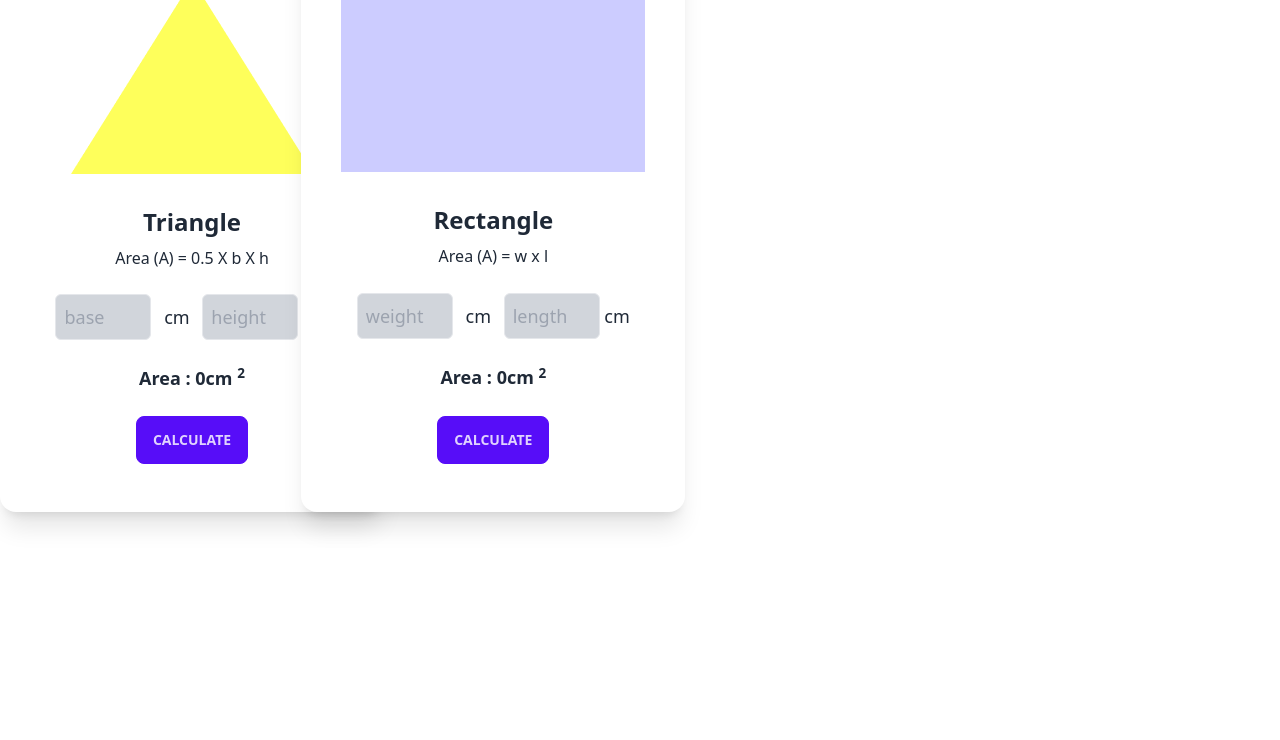
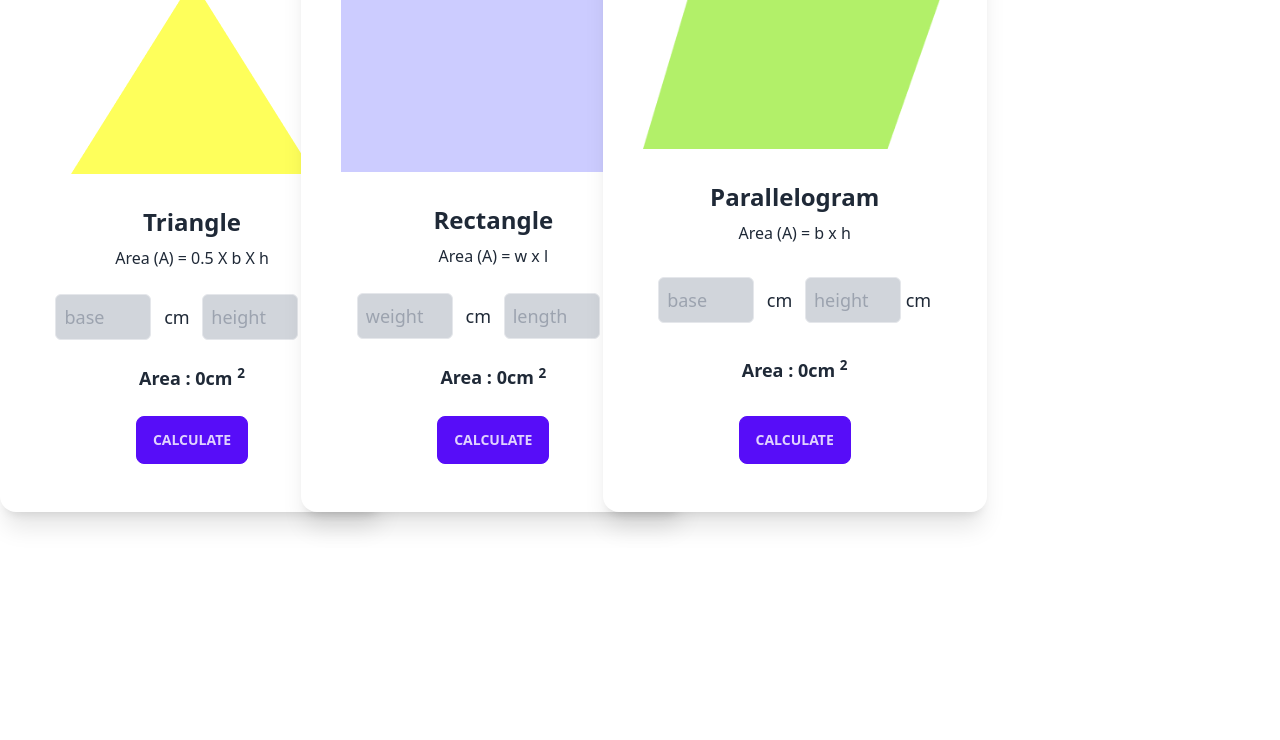
Before and after one commit to forhadhossen1/geometry-calculate, a plain HTML site: page index.html in a window 1280 px wide. Shown: the part 60-800 px from the top of the page. Drawn offline with nearby package versions, Linux system fonts and the light colour scheme.

Commit message:
parallelogram add and calculet

```diff
--- a/function.js
+++ b/function.js
@@ -5,6 +5,8 @@ function fistCalculateArea(inputId){
     inputText.value = '';
     return inputTextNumber;
 }
+
+///////// duita function  ake a jonno j kono akta function k duita input a call kora jabe tatei kaj korbe amra duita darao call korse akta darrao call korse..
 
 function secondCalculateArea(inputId){
     const inputText = document.getElementById(inputId);
@@ -39,3 +41,13 @@ function rectangleCalculate(){
     const area = weight * length;
     areaResult('rectangle-result', area)
 }
+
+// ....... parallelogram ......
+
+function parallelogramCalculate(){
+    const base = fistCalculateArea('pbase-input');
+    const height = fistCalculateArea('pheight-input');
+
+    const area = base * height;
+    areaResult('parallelogram-result', area);
+}
--- a/index.html
+++ b/index.html
@@ -70,6 +70,32 @@
                     </div>
                 </div>
 
+                <!-- ...........parallelogram card ........  -->
+                <div class="card w-96 bg-base-100 shadow-xl">
+                    <figure class="px-10 pt-10">
+                        <img src="./images/parallelogram.png" alt="Shoes" class="" />
+                    </figure>
+                    <div class="card-body items-center text-center">
+                        <h2 class="card-title text-2xl font-bold">Parallelogram</h2>
+                        <p>Area (A) = b x h</p>
+                        <!-- ...base input..  -->
+                        <p class="text-lg py-4">
+                            <input id="pbase-input" class="border rounded-md bg-gray-300 w-24 p-2 mr-2"
+                                placeholder="base" type="text"> <span>cm</span>
+
+                            <!-- ... height input ..  -->
+
+                            <input id="pheight-input" class="border rounded-md bg-gray-300 w-24 p-2 ml-2"
+                                placeholder="height" type="text"> <span>cm</span>
+                        </p>
+                        <p class="text-lg font-bold">Area : <span id="parallelogram-result">0</span>cm <sup>2</sup></p>
+
+                        <div class="card-actions py-4">
+                            <button onclick="parallelogramCalculate()" id="parallelogram-btn" class="btn btn-primary">Calculate</button>
+                        </div>
+                    </div>
+                </div>
+
 
             </div>
 
```
